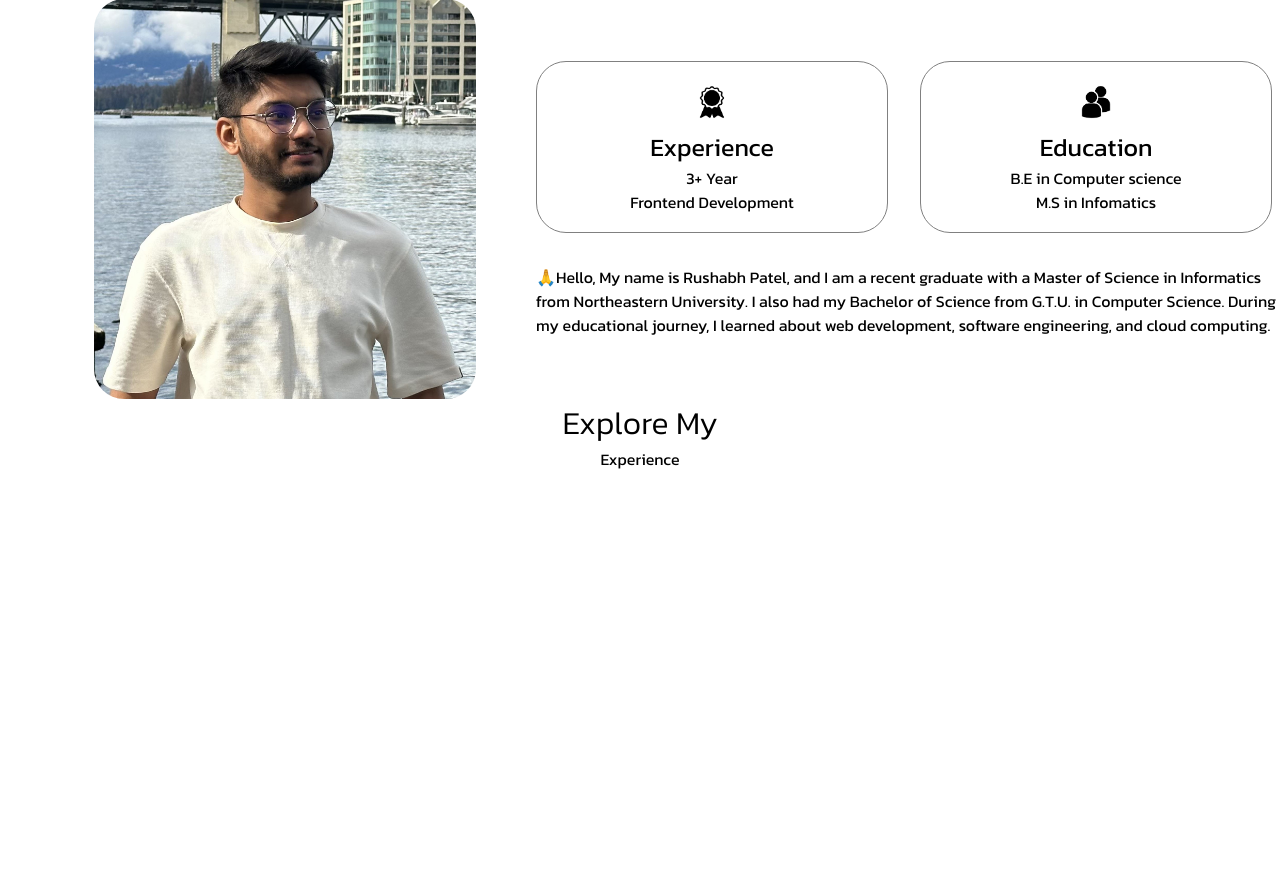
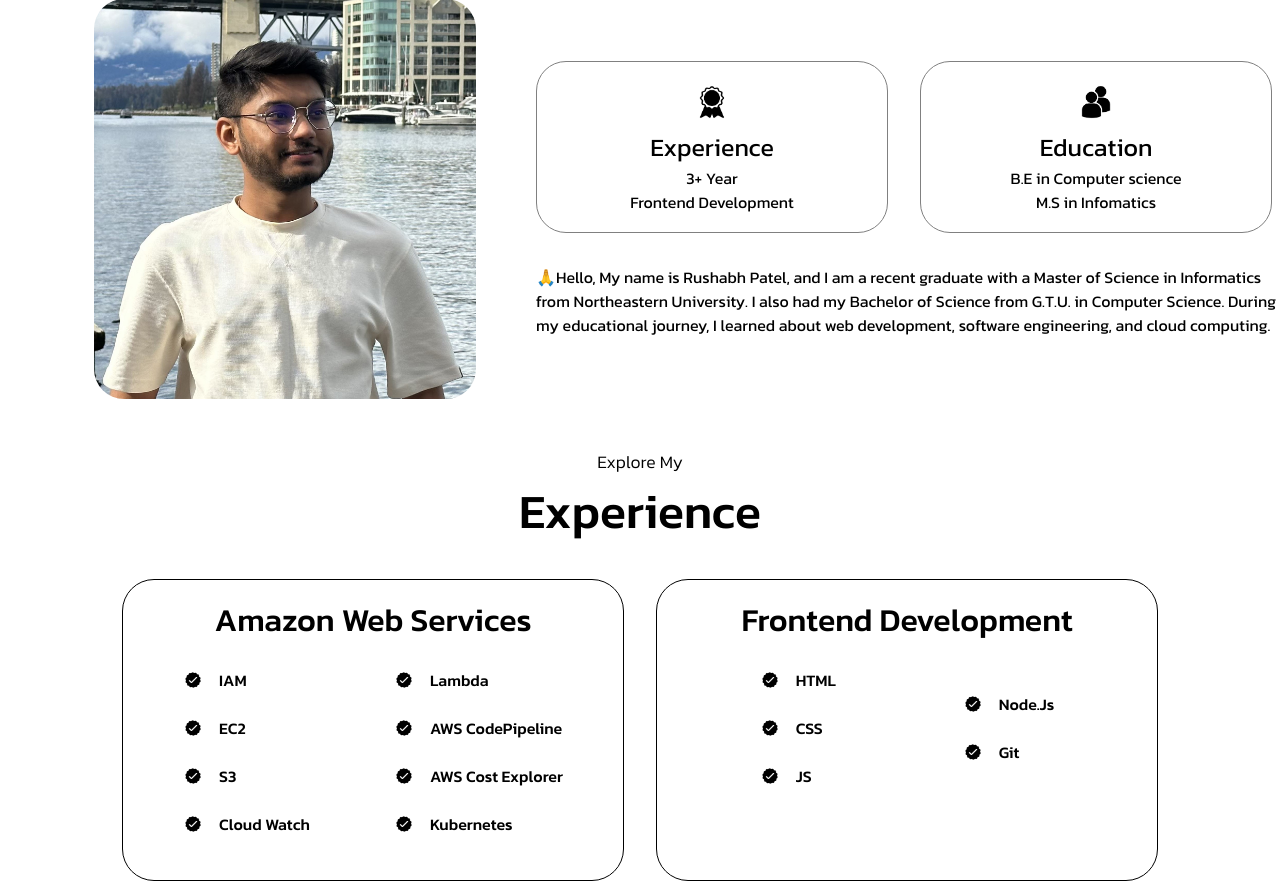
Before and after one commit to rush1998/Portfolio, a PHP site: page / in a window 1280 px wide. Shown: the part 829-1710 px from the top of the page. Before the commit the page ends 1298 px from the top, so only its background shows below. Run offline with PHP 8.4, Linux system fonts and the light colour scheme.

Commit message:
added a new image and new section in imndex.html

```diff
--- a/index.css
+++ b/index.css
@@ -175,6 +175,7 @@ a{
 
 #about-me-inner{
     margin-top: 30px;
+    margin-bottom: 50px;
     display: flex;
     justify-content: center;
     gap: 10rem;
@@ -267,9 +268,81 @@ a{
     flex-direction: column;
     justify-content: center;
     align-items: center;
+    margin-bottom: 2rem;
 }
 
 #explore-experiencep{
     font-weight: 300;
+    font-size: 1.1rem;
+}
+
+#explore-experiencep2{
+    font-weight: 500;
+    font-size: 3rem;
+}
+
+#experience-main-section{
+    display: flex;
+    justify-content: center;
+    align-items: center;
+    gap: 2rem;
+}
+
+#experience-main-section-border1{
+    border-radius: 2rem;
+    border-color: black;
+    border-style: solid;
+    border-width: 1px;
+    height: 300px;
+    width: 500px;
+}
+
+#awsp{
+    margin-top: 1rem;
+    text-align: center;
     font-size: 2rem;
+    font-weight: 500;
 }
+
+#experience-name1{
+    display: flex;
+    justify-content: space-evenly;
+    align-items: center;
+}
+
+#skills-aws{
+    display: flex;
+    align-items: center;
+    gap: 1rem;
+    margin: 1.5rem;
+    font-weight: 500;
+}
+
+#experience-main-section-border2{
+    border-width: 1px;
+    border-color: black;
+    border-style: solid;
+    border-radius: 2rem;
+    height: 300px;
+    width: 500px;
+}
+
+#fdp{
+    margin-top: 1rem;
+    text-align: center;
+    font-size: 2rem;
+    font-weight: 500;
+}
+
+#checkmarkimg{
+    height: 20px;
+    display: inline-block;
+}
+
+#skills-fdp{
+    display: flex;
+    align-items: center;
+    gap: 1rem;
+    margin: 1.5rem;
+    font-weight: 500;
+}
--- a/index.html
+++ b/index.html
@@ -81,6 +81,91 @@
     <p id="explore-experiencep">Explore My</p>
     <p id="explore-experiencep2">Experience</p>
 </div>
+<div id="experience-main-section">
+    <div id="experience-main-section-border1">
+        <p id="awsp">Amazon Web Services</p>
+        <div id="experience-name1">
+            <div id="experience-name1-section1">
+                <div id="skills-aws">
+                    <img id="checkmarkimg" src="checkmark.png" alt="checkmark">
+                    <p>IAM</p>
+                </div>
+                <div id="skills-aws">
+                <img id="checkmarkimg" src="checkmark.png" alt="checkmark">
+                <p>EC2</p>
+                </div>
+                <div id="skills-aws">
+                    <img id="checkmarkimg" src="checkmark.png" alt="checkmark">
+                    <p>S3</p>
+                </div>
+                <div id="skills-aws">
+                <img id="checkmarkimg" src="checkmark.png" alt="checkmark">
+                <p>Cloud Watch</p>
+                </div>
+            </div>
+            <div id="experience-name1-section1">
+                <div id="skills-aws">
+                    <img id="checkmarkimg" src="checkmark.png" alt="checkmark">
+                    <p>Lambda</p>
+                </div>
+                <div id="skills-aws">
+                <img id="checkmarkimg" src="checkmark.png" alt="checkmark">
+                <p>AWS CodePipeline</p>
+                </div>
+                <div id="skills-aws">
+                    <img id="checkmarkimg" src="checkmark.png" alt="checkmark">
+                    <p>AWS Cost Explorer</p>
+                </div>
+                <div id="skills-aws">
+                <img id="checkmarkimg" src="checkmark.png" alt="checkmark">
+                <p>Kubernetes</p>
+                </div>
+            </div>
+        </div>
+    </div>
+    <div id="experience-main-section-border2">
+        <p id="fdp">Frontend Development</p>
+        <div id="experience-name1">
+            <div id="experience-name1-section1">
+                <div id="skills-fdp">
+                    <img id="checkmarkimg" src="checkmark.png" alt="checkmark">
+                    <p>HTML</p>
+                </div>
+                <div id="skills-fdp">
+                <img id="checkmarkimg" src="checkmark.png" alt="checkmark">
+                <p>CSS</p>
+                </div>
+                <div id="skills-fdp">
+                    <img id="checkmarkimg" src="checkmark.png" alt="checkmark">
+                    <p>JS</p>
+                </div>
+
+            </div>
+            <div id="experience-name1-section1">
+                <div id="skills-fdp">
+                    <img id="checkmarkimg" src="checkmark.png" alt="checkmark">
+                    <p>Node.Js</p>
+                    </div>
+                <div id="skills-fdp">
+                    <img id="checkmarkimg" src="checkmark.png" alt="checkmark">
+                    <p>Git</p>
+                </div>
+                <!-- <div id="skills-fdp">
+                <img id="checkmarkimg" src="checkmark.png" alt="checkmark">
+                <p>AWS CodePipeline</p>
+                </div>
+                <div id="skills-fdp">
+                    <img id="checkmarkimg" src="checkmark.png" alt="checkmark">
+                    <p>AWS Cost Explorer</p>
+                </div>
+                <div id="skills-fdp">
+                <img id="checkmarkimg" src="checkmark.png" alt="checkmark">
+                <p>Kubernetes</p>
+                </div> -->
+            </div>
+        </div>
+    </div>
+</div>
 <!--FOOTER-->
 <footer>
 
```
Also changed, not shown: checkmark.png (added).
